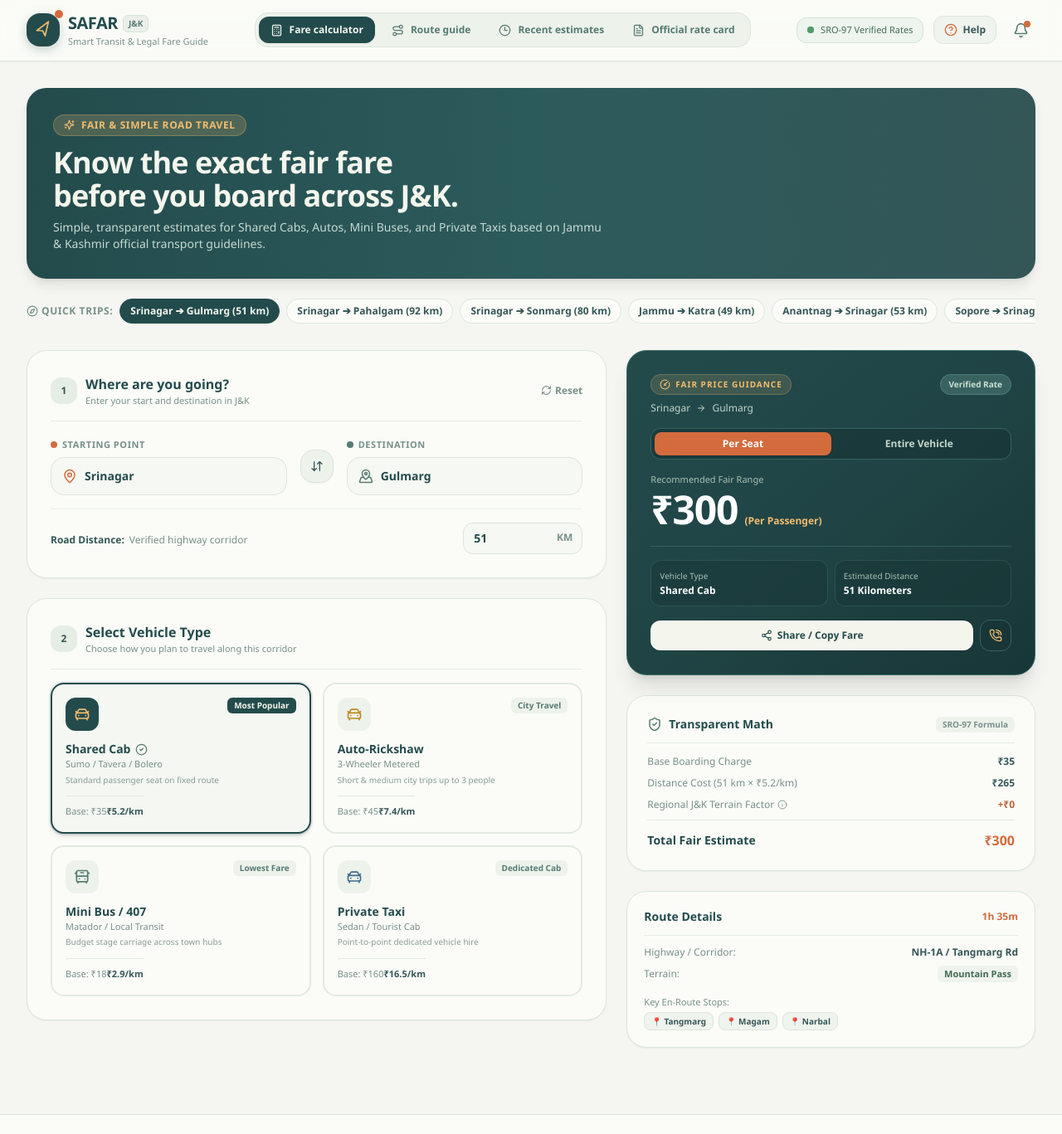
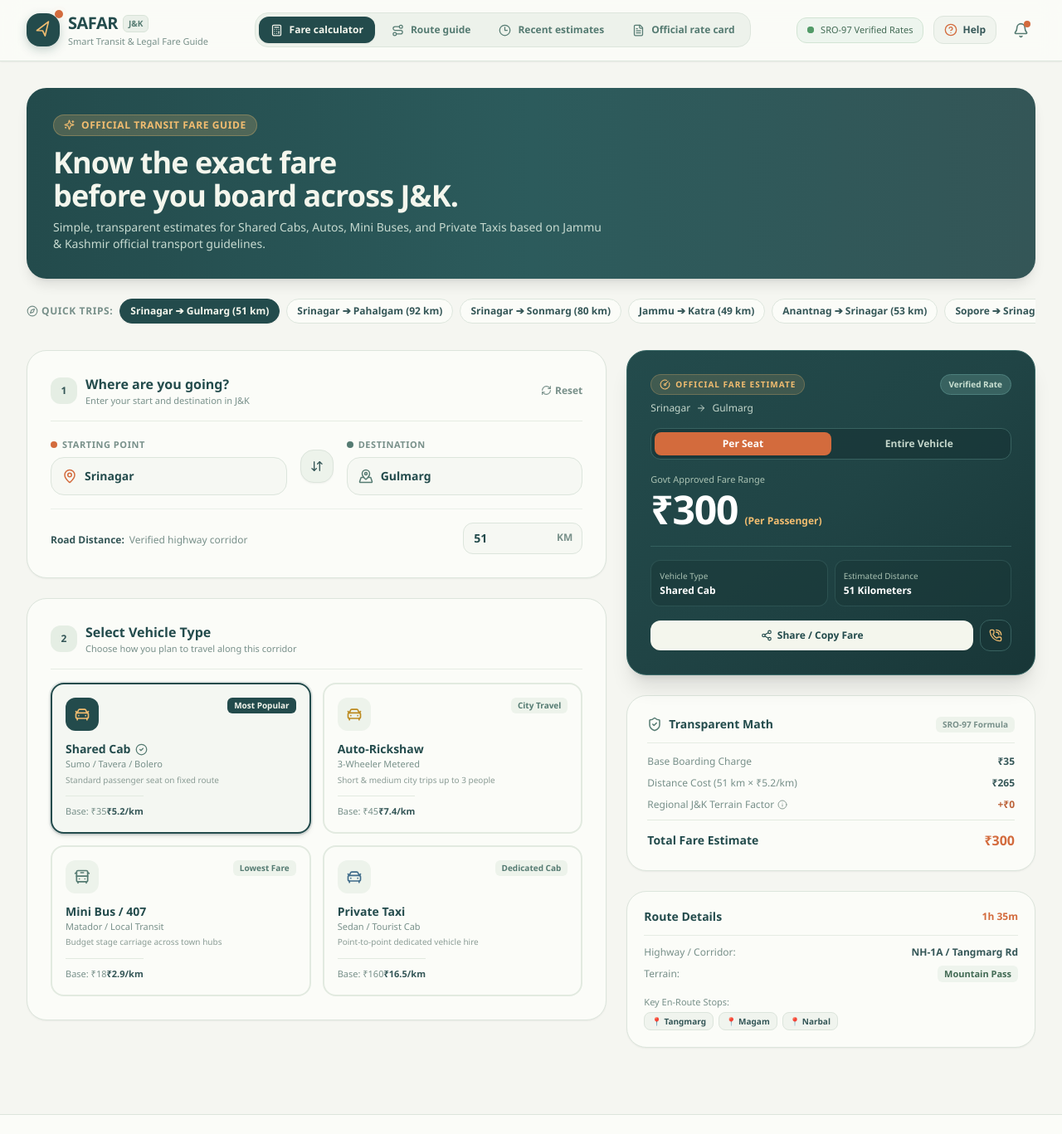
Before and after one commit to Farhaan327426/SafarApp, a React (Vite) app: page / in a window 1280 px wide. Shown: the top 1367 px of the page at 83% size. Built offline with nearby package versions, Linux system fonts and the light colour scheme.

Commit message:
fix(copy): standardize strictly on 'fare' and official rates to avoid fair/fare confusion

```diff
--- a/src/App.jsx
+++ b/src/App.jsx
@@ -503,10 +503,10 @@ export default function App() {
               <div className="relative z-10 max-w-2xl">
                 <div className="inline-flex items-center gap-2 px-3 py-1 rounded-full bg-[#f2bd70]/20 text-[#f2bd70] border border-[#f2bd70]/30 text-xs font-bold uppercase tracking-wider mb-3">
                   <Sparkles size={13} />
-                  <span>Fair & Simple Road Travel</span>
+                  <span>Official Transit Fare Guide</span>
                 </div>
                 <h1 className="text-2xl sm:text-4xl font-extrabold tracking-tight leading-tight">
-                  Know the exact fair fare <br className="hidden sm:block" />
+                  Know the exact fare <br className="hidden sm:block" />
                   before you board across J&K.
                 </h1>
                 <p className="mt-2 text-xs sm:text-sm text-[#c7dad0] leading-relaxed">
@@ -779,7 +779,7 @@ export default function App() {
                     <div>
                       <div className="inline-flex items-center gap-1.5 text-[10px] font-extrabold uppercase tracking-widest text-[#f2bd70] bg-[#f2bd70]/15 px-2.5 py-1 rounded-full border border-[#f2bd70]/25">
                         <CircleGauge size={13} />
-                        <span>Fair Price Guidance</span>
+                        <span>Official Fare Estimate</span>
                       </div>
                       <p className="text-xs text-[#c4d6cb] mt-2 font-medium">
                         {from} <ArrowRight size={12} className="inline mx-1" /> {to}
@@ -819,7 +819,7 @@ export default function App() {
 
                   {/* Big Live Price Display */}
                   <div className="relative z-10 mt-4">
-                    <p className="text-[11px] text-[#aac2b3] font-medium">Recommended Fair Range</p>
+                    <p className="text-[11px] text-[#aac2b3] font-medium">Govt Approved Fare Range</p>
                     <div className="flex items-baseline gap-2 mt-1">
                       <span className="text-4xl sm:text-5xl font-black tracking-tight text-[#ffffff]">
                         ₹{displayFare.toLocaleString("en-IN")}
@@ -908,7 +908,7 @@ export default function App() {
                     </div>
 
                     <div className="pt-3 border-t border-[#e2eae0] flex items-center justify-between text-sm">
-                      <span className="font-extrabold text-[#234b4c]">Total Fair Estimate</span>
+                      <span className="font-extrabold text-[#234b4c]">Total Fare Estimate</span>
                       <span className="font-extrabold text-[#d36b3d] text-base">
                         ₹{displayFare.toLocaleString("en-IN")}
                       </span>
@@ -1101,7 +1101,7 @@ export default function App() {
               </div>
               <div>
                 <h3 className="font-bold text-lg text-[#234b4c]">How Safar Works</h3>
-                <p className="text-xs text-[#78908a]">3 Simple Steps to Fair Travel</p>
+                <p className="text-xs text-[#78908a]">3 Simple Steps to Check Your Fare</p>
               </div>
             </div>
 
```
Also changed, not shown: frontend/index.html (+6 -6 lines), index.html (+1 -1 lines).
